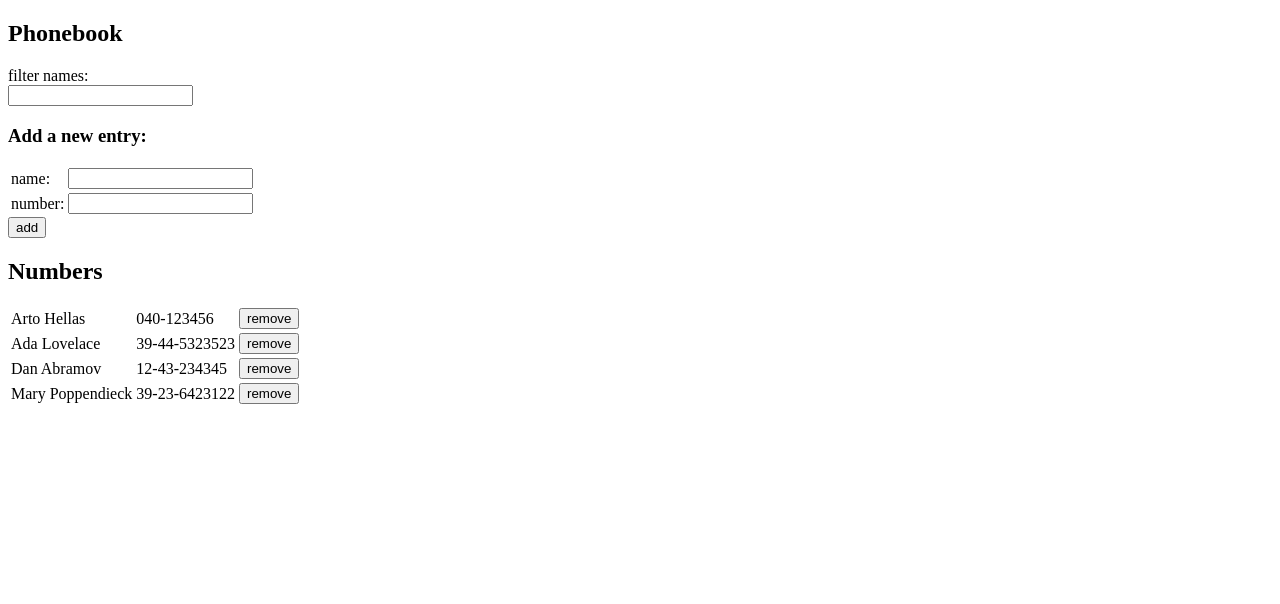
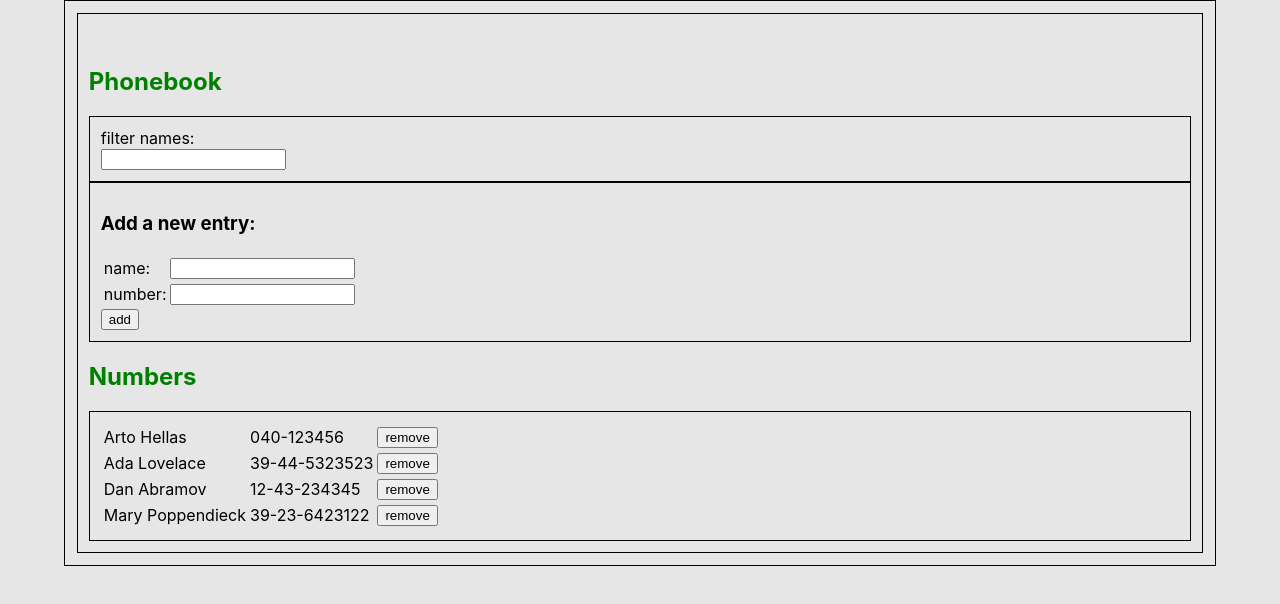
Before and after one commit to k-zhou/Fullstackopen2020, a React (Create React App) app in the folder single-page-app/: page / in a window 1280 px wide. Shown: the top 604 px of the page. Built offline with nearby package versions, Linux system fonts and the light colour scheme; data requests are answered from the project's data file.

Commit message:
teht 2.19 - 2.20

```diff
--- a/single-page-app/src/App.js
+++ b/single-page-app/src/App.js
@@ -4,40 +4,61 @@ import FilterForm from './FilterForm'
 import NameForm from './NameForm'
 import DisplayNames from './DisplayNames'
 import noteService from './Services'
+import NotificationBox from './NotificationBox'
 
 const App = () => {
 
+  const url = 'http://localhost:3001/persons'
   const [persons, setPersons] = useState([])
   const [peopleFilter, setPeopleFilter] = useState('')
-  const url = 'http://localhost:3001/persons'
+  const [msgTflipflop, setMsgTflipflop] = useState(true)
+  const [notificationMsg, setNotificationMsg] = useState('Hello World')
+  const [notificationTime, setNotificationTime] = useState(3000)
+  const [notificationType, setNotificationType] =useState('notification')
 
   useEffect( () => {
     noteService.getNotes(url, setPersons)
   }, [])  // note to self: remember to add the empty array, else it will endlessly call GET
 
+  const showNotification = (msg, time, type) => {
+    setNotificationMsg(msg)
+    setNotificationTime(time)
+    setNotificationType(type)
+    setMsgTflipflop(!msgTflipflop)
+  }
+
   return (
     <div>
+      <NotificationBox msg={notificationMsg} time={notificationTime} type={notificationType} signal={msgTflipflop} />
+
       <h2>Phonebook</h2>
       <FilterForm peopleFilter        ={peopleFilter}
                   setPeopleFilter     ={setPeopleFilter}
       />
+      <div>
       <h3>Add a new entry:</h3>
       <NameForm persons     ={persons}
                 setPersons  ={setPersons}
                 url         ={url}
+                notify    ={showNotification}
       />
-
+      </div>
       <h2>Numbers</h2>
 
       <DisplayNames persons   ={persons}
                     setPersons={setPersons}
                     filter    ={peopleFilter}
                     url       ={url}
+                    notify    ={showNotification}
       />
     </div>
   )
 /*
 DEBUG
+<button onClick={ () => setMsgTflipflop(!msgTflipflop)}>(DEBUG) show notification again</button>
+<button onClick={ () => {setNotificationMsg('this is a notification'); setNotificationType('notification'); setMsgTflipflop(!msgTflipflop)}}>(DEBUG) show some notification </button>
+<button onClick={ () => {setNotificationMsg('this is an error');       setNotificationType('error');        setMsgTflipflop(!msgTflipflop)}}>(DEBUG) show some error</button>
+
 <button onClick={() => console.log(`here is the full list of names: ${persons}`)}>debug</button>
 <button onClick={ () => noteService.getNotes(url, setPersons)}>(DEBUG) refresh list</button>
 */
--- a/single-page-app/src/DisplayNames.js
+++ b/single-page-app/src/DisplayNames.js
@@ -5,7 +5,7 @@ import noteService from './Services'
 // const handleRemoval = (url, id, persons, setPersons) => {
 //
 // }
-const DisplayNames = ({persons, setPersons, filter, url}) => {
+const DisplayNames = ({persons, setPersons, filter, url, notify}) => {
 
   const output = new Array(persons.length)
   persons
@@ -15,8 +15,12 @@ const DisplayNames = ({persons, setPersons, filter, url}) => {
         p.name,
         p.number,
         <button onClick={ () => {
-          if (window.confirm(`Delete ${p.name}?`))
-            noteService.deleteNote(url, p.id, setPersons, persons)
+          if (window.confirm(`Delete ${p.name}?`)) {
+            noteService
+              .deleteNote(url, p.id, setPersons, persons)
+              .then( resp => notify(`Successfully deleted ${p.name}.`, 5000, 'notification'))
+              .catch( error => notify(`Cannot delete ${p.name} - ${error}`, 10000, 'error'))
+          }
         }} >
           remove
         </button>
--- a/single-page-app/src/NameForm.js
+++ b/single-page-app/src/NameForm.js
@@ -2,7 +2,7 @@ import React, { useState } from 'react'
 import TableCreator from './TableCreator'
 import noteService from './Services'
 
-const NameForm = ({persons, setPersons, url}) => {
+const NameForm = ({persons, setPersons, url, notify}) => {
 
   const [newName, setNewName] = useState('')
   const [newNum,  setNewNum]  = useState('')
@@ -16,10 +16,12 @@ const NameForm = ({persons, setPersons, url}) => {
     const checknum  = persons.find(p => (p.number === newNum))
     if (checkname !== undefined) {
       if (window.confirm(`${checkname.name} already exists. Update phone number for them?`)) {
-        noteService.editNote(url, checkname.id, {name: checkname.name, number: newNum}, setPersons, persons)
+        noteService
+          .editNote(url, checkname.id, {name: checkname.name, number: newNum}, setPersons, persons)
+          .then( resp => notify(`Successfully changed ${checkname.name}.`, 5000, 'notification'))
+          .catch( error => notify(`Cannot modify ${checkname.name}\'s information - ${error}`, 10000, 'error'))
       }
     }
-      // window.alert(`${checkname.name} (${checkname.number}) already exists in the phonebook!`)
     else if (checknum !== undefined)
       window.alert(`${checknum.name} (${checknum.number}) already exists in the phonebook!`)
     else if (newName === '' || newNum === '')
@@ -31,7 +33,11 @@ const NameForm = ({persons, setPersons, url}) => {
         number: newNum
       }
       setPersons(persons.concat(nextPerson))
-      noteService.addNote(url, nextPerson, setPersons, persons)
+      // note to self: addNote already uses Promises, so the result is asynchronous, which means the result will not be immediately available, so it can/will result in undefined being returned
+      const result = noteService.addNote(url, nextPerson, setPersons, persons)
+      result
+        .then( resp => notify(`Successfully added ${nextPerson.name}!`, 5000, 'notification'))
+        .catch( error => notify(`Cannot add ${nextPerson.name} - ${error}`, 10000, 'error'))
       setNewName('')
       setNewNum('')
     }
--- /dev/null
+++ b/single-page-app/src/NotificationBox.js
@@ -0,0 +1,25 @@
+import React, {useState, useEffect} from 'react'
+
+const NotificationBox = ({msg, time, type, signal}) => {
+  const [output, setOutput] = useState(msg)
+  const [hasActive, setActive] = useState(true)
+  const [currentTO, setTO] = useState(setTimeout( () => {}, 1000))
+
+  useEffect( () => {
+    setOutput(msg)
+    if (hasActive === true) {clearTimeout(currentTO)}
+    setTO(
+      setTimeout( () => {
+        setOutput('')
+        setActive(false)
+        }, time
+      )
+    )
+    setActive(true)
+  }, [signal])
+
+  return (
+    <div className={hasActive === true ? type : 'inactive'}>{output}</div>
+  )
+}
+export default NotificationBox
--- a/single-page-app/src/Services.js
+++ b/single-page-app/src/Services.js
@@ -2,10 +2,10 @@
 import axios from 'axios'
 
 const getNotes = (url, setter) => {
+
   axios
     .get(url)
     .then( resp => {
-      // console.log(`response received, data: ${resp.data}`)
       setter(resp.data)
     })
     .catch( error =>
@@ -13,36 +13,42 @@ const getNotes = (url, setter) => {
     )
 }
 const addNote = (url, newNote, setter, getter) => {
+  return new Promise( (resolve, reject) => {
     axios
       .post(url, newNote)
       .then( resp => {
-      console.log(`added note`)
         setter(getter.concat(resp.data))
+        resolve('Successfully added note')
       })
       .catch( error => {
-      console.log(`error adding note: ${error}`)
+        reject(`${error}`)
+      })
   })
 }
 const deleteNote = (url, id, setter, getter) => {
+  return new Promise( (resolve, reject) => {
     axios
       .delete(`${url}/${id}`)
       .then( resp => {
-      console.log(`deleted note`)
         setter(getter.filter(n => n.id !== id))
+        resolve('Successfully deleted note')
       })
       .catch( error => {
-      console.log(`error deleting note: ${error}`)
+        reject(`${error}`)
+      })
   })
 }
 const editNote = (url, id, newNote, setter, getter) => {
+  return new Promise( (resolve, reject) => {
     axios
       .put(`${url}/${id}`, newNote )
       .then( resp => {
-      console.log(`edited note`)
         setter(getter.map(n => n.id !== id ? n : newNote ))
+        resolve('Successfully edited note')
       })
       .catch( error => {
-      console.log(`error editing note: ${error}`)
+        reject(`${error}`)
+      })
   })
 }
 
--- a/single-page-app/src/index.css
+++ b/single-page-app/src/index.css
@@ -5,9 +5,39 @@ body {
     sans-serif;
   -webkit-font-smoothing: antialiased;
   -moz-osx-font-smoothing: grayscale;
+  padding: 0 5% 5% 5%;
+  background-color: #E6E6E6;
 }
 
 code {
   font-family: source-code-pro, Menlo, Monaco, Consolas, 'Courier New',
     monospace;
 }
+
+h2 {
+  color: green;
+}
+
+div {
+  border: 1px solid black;
+  padding: 1% 1% 1% 1%;
+}
+
+.inactive {
+	color: white;
+	border-style: none;
+	border-radius: 5px;
+}
+.notification {
+  color: green;
+  border-style: solid;
+  border-color: green;
+  border-radius: 5px;
+}
+
+.error {
+  color: red;
+  border-style: solid;
+  border-color: red;
+  border-radius: 5px;
+}
--- a/single-page-app/src/index.js
+++ b/single-page-app/src/index.js
@@ -1,3 +1,4 @@
+import './index.css'
 import React from 'react';
 import ReactDOM from 'react-dom';
 import App from './App'
```
Lines whose indentation alone changed are shown as unchanged.
